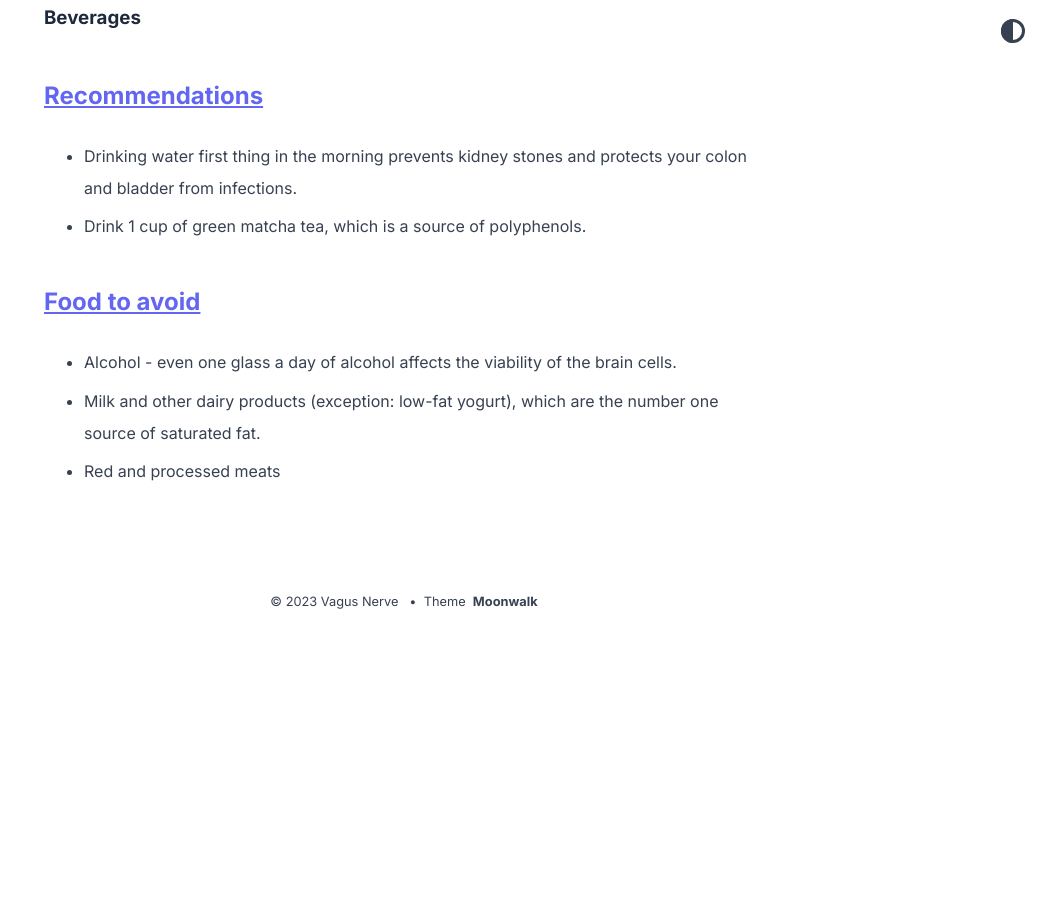
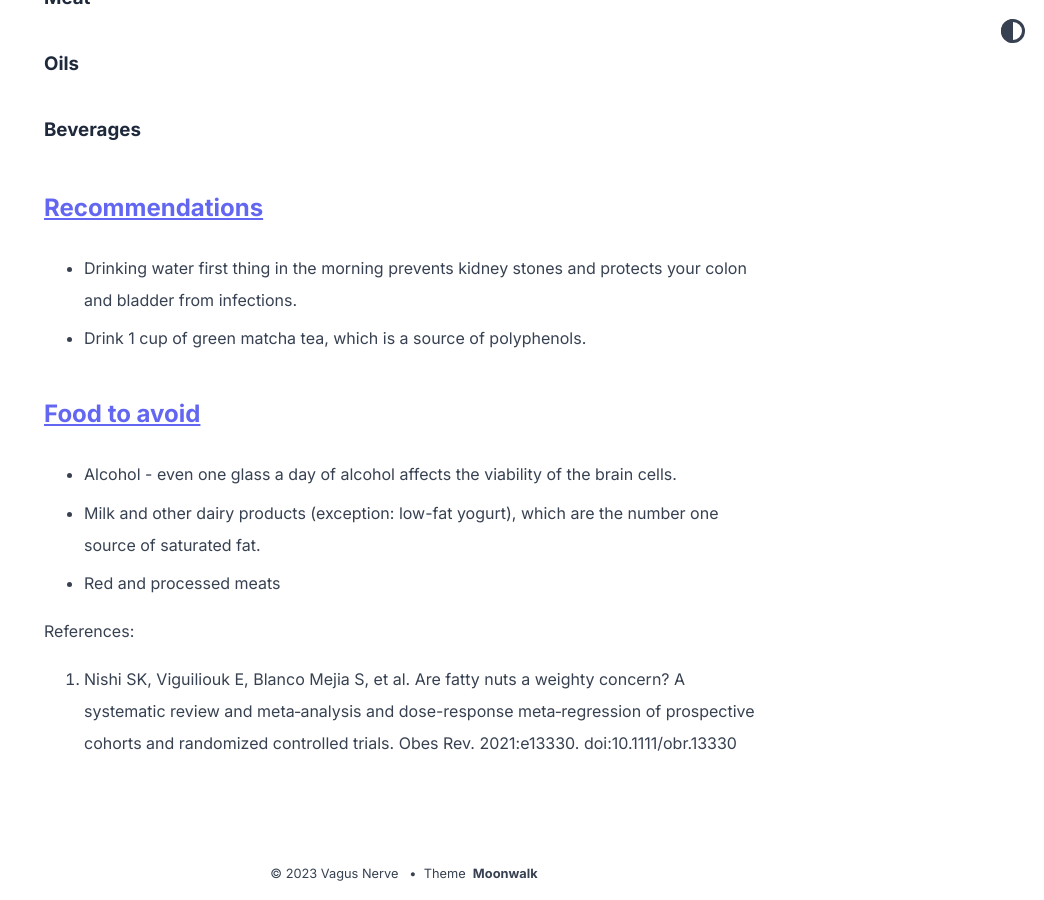
Before and after one commit to abhinavs/moonwalk, a Jekyll site: the page built from _posts/2023-07-24-nutrition-pattern.md, in a window 1280 px wide and 900 px high, scrolled down 1755 px. Shown: the whole window, without its empty margins (236-1280 px from the left). Built offline with Jekyll 4.4.1, drawn with Linux system fonts in a browser that asks for light colours; before the commit the page ends 2383 px from its top, so only the background shows below that; some of the changed text lies outside the part shown.

Commit message:
Update 2023-07-24-nutrition-pattern.md

```diff
--- a/_posts/2023-07-24-nutrition-pattern.md
+++ b/_posts/2023-07-24-nutrition-pattern.md
@@ -26,6 +26,9 @@ layout: post
 ### Nuts
 
 <img src="/images/almonds-964x172.jpg" alt="alternatetext" style="width:100%">
+
+Although nuts and seeds are high in energy and fats, eating nuts is not connected with weight gain [1].
+Almonds and hazelnuts are the lowest in saturated fat, while walnuts are a vegetarian source of omega-3 fats.
 
 <iframe allowtransparency="true" src="https://docs.google.com/spreadsheets/d/e/2PACX-1vQBPRIgtkht6gWdVDhJESPsngZ20JCD20vzts7qe_1sGdpDb_UUdXzUfFjLb27DO_1Onxgp6kmeLY-B/pubhtml?gid=2112263921&amp;single=true&amp;widget=true&amp;headers=false" style="height:235px;width:100%;frameborder:0px" ></iframe>
 Daily values are based on a 2,000 calorie diet. Abbreviations: DF = dietary fiber; SF = saturated fat; P- protein
@@ -62,3 +65,6 @@ Daily values are based on a 2,000 calorie diet. Abbreviations: DF = dietary fibe
 -  Alcohol - even one glass a day of alcohol affects the viability of the brain cells.
 -  Milk and other dairy products (exception: low-fat yogurt), which are the number one source of saturated fat.
 -  Red and processed meats
+
+References:
+  1. Nishi SK, Viguiliouk E, Blanco Mejia S, et al. Are fatty nuts a weighty concern? A systematic review and meta‐analysis and dose-response meta‐regression of prospective cohorts and randomized controlled trials. Obes Rev. 2021:e13330. doi:10.1111/obr.13330
```
